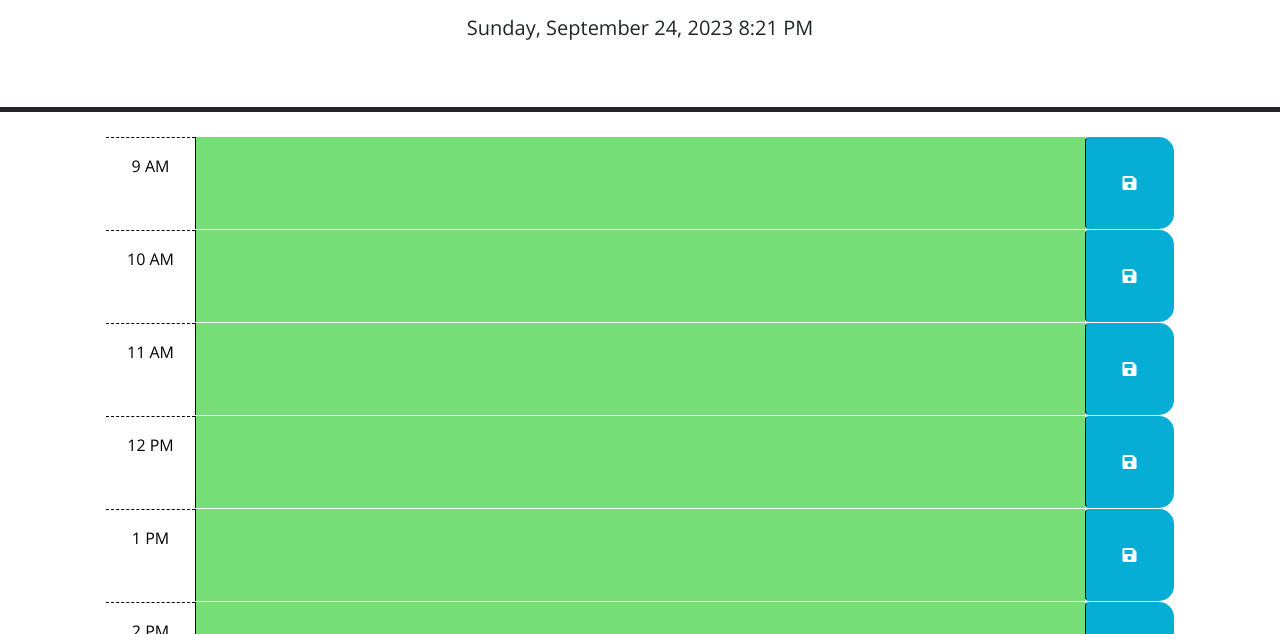
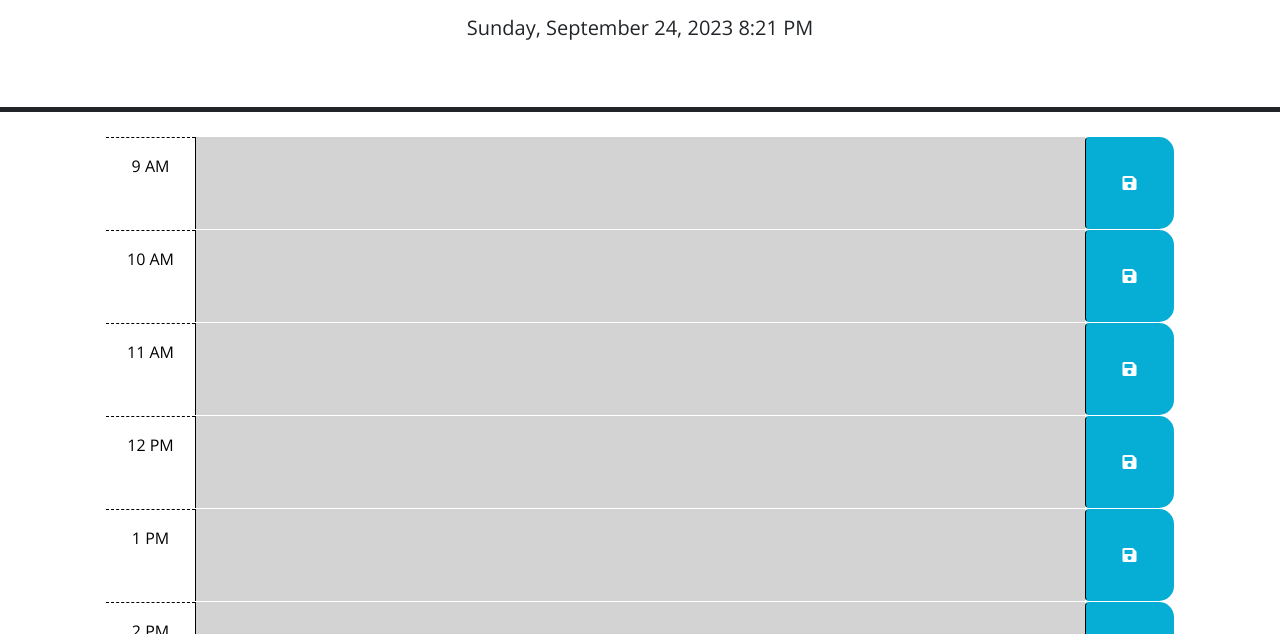
Before and after one commit to RickiBobbii/m5-challenge, a plain HTML site: page index.html in a window 1280 px wide. Shown: the part 166-800 px from the top of the page. Drawn offline with nearby package versions, Linux system fonts and the light colour scheme.

Commit message:
add css to time blocks and fixed dayjs issue

```diff
--- a/index.html
+++ b/index.html
@@ -65,7 +65,8 @@
           <i class="fas fa-save" aria-hidden="true"></i>
         </button>
       </div> -->
-
+    </div>
+      <div class="footer"></div>
     <script src="https://code.jquery.com/jquery-3.4.1.min.js"></script>
     <script
       src="https://cdn.jsdelivr.net/npm/dayjs@1.11.3/dayjs.min.js"
--- a/script.js
+++ b/script.js
@@ -23,19 +23,11 @@ var today = dayjs();
 var currentTime = today.format('dddd, MMMM D, YYYY h:mm A');
 
 function updateTime(){
-    currentTime = dayjs().format('dddd, MMMM D, YYYY h:mm A');
-    $('#currentDay').text(currentTime);
+  currentTime = dayjs().format('dddd, MMMM D, YYYY h:mm A');
+  $('#currentDay').text(currentTime);
 }
 setInterval(updateTime, 1000);
 updateTime();
-
-// var container = document.querySelector('.container-lg');
-// var divHour = document.querySelector('#hour-11');
-// for (var i = 0; i <= 9; i++) {
-//   var cloneDiv = divHour.cloneNode(true);
-//   cloneDiv.id = 'hour-' = i;
-//   container.appendChild(cloneDiv);
-// }
 
 // Container element for 9a-5p divs
 var container = document.querySelector('.container-lg');
@@ -45,24 +37,31 @@ for (i = 0; i < 9; i++) {
   // row for div
   var row = document.createElement('div');
   row.classList.add('row');
+  //id for all rows
+  row.id = "row-" + (i + 1);
 
   // Time block column
   var timeBlock = document.createElement('div');
+  //timeBlock add classes
   timeBlock.classList.add('col-2', 'col-md-1', 'hour', 'text-center', 'py-3');
-    if (i >= 0 && i <=2) {
-      timeBlock.textContent = i + 9 + ' AM';
-    }else if (i >3 && i <= 12){
-      timeBlock.textContent = i - 3 + ' PM';
-    }else if (i == 3){
-      timeBlock.textContent = i + 9 + ' PM';
-    };
-
+  timeBlock.textContent = dayjs().hour(i + 9).format('H');
   // Textarea column
   var textArea = document.createElement('textarea');
-  textArea.classList.add('col-8', 'col-md-10', 'description', 'future');
+  textArea.classList.add('col-8', 'col-md-10', 'description');
+  textArea.rows = 3;
   //TODOS add conditional for past, present, future
-  textArea.rows = 3;
-
+  var currentHour = dayjs().format('H');
+  //used parseInt to properly compare variables
+  if (parseInt(timeBlock.textContent) < parseInt(currentHour)) {
+      textArea.classList.add('past');
+    }else if(parseInt(timeBlock.textContent) === parseInt(currentHour)) {
+      textArea.classList.add('present');
+    }else{
+      textArea.classList.add('future');
+    };
+  console.log('currentHour ' + currentHour, 'timeBlock ' + timeBlock.textContent);
+  //convert timeblock back to am/pm format
+  timeBlock.textContent = dayjs().hour(i +9).format('h A');
   // Button column
   var saveBtn = document.createElement('button');
   saveBtn.classList.add('btn', 'saveBtn', 'col-2', 'col-md-1');
@@ -82,8 +81,8 @@ for (i = 0; i < 9; i++) {
   container.appendChild(row);
 }
 
-document.body.appendChild(container);
 
+//Below is example div block from index.html
 //<div id="hour-9" class="row time-block past">
 /* <div class="col-2 col-md-1 hour text-center py-3">9AM</div>
 <textarea class="col-8 col-md-10 description" rows="3"> </textarea>
--- a/style.css
+++ b/style.css
@@ -57,3 +57,6 @@ textarea {
   font-size: 20px;
   transition: all 0.3s ease-in-out;
 }
+.footer {
+  padding: 20px;
+}
```
